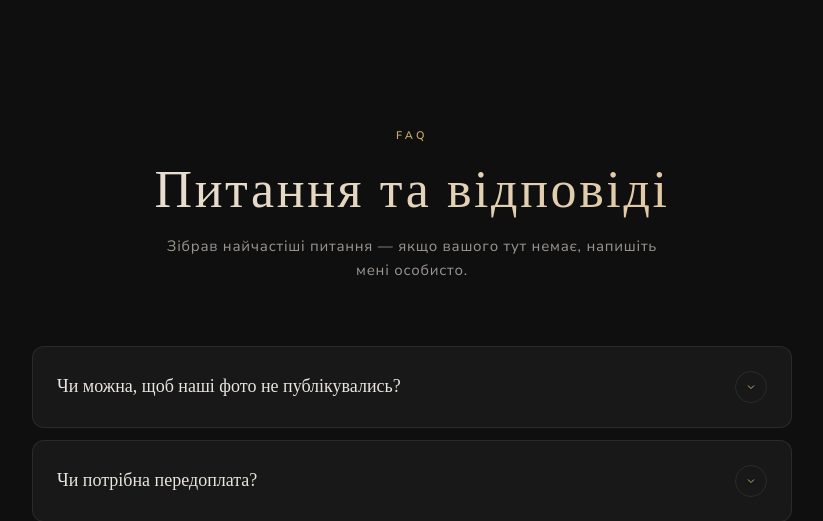
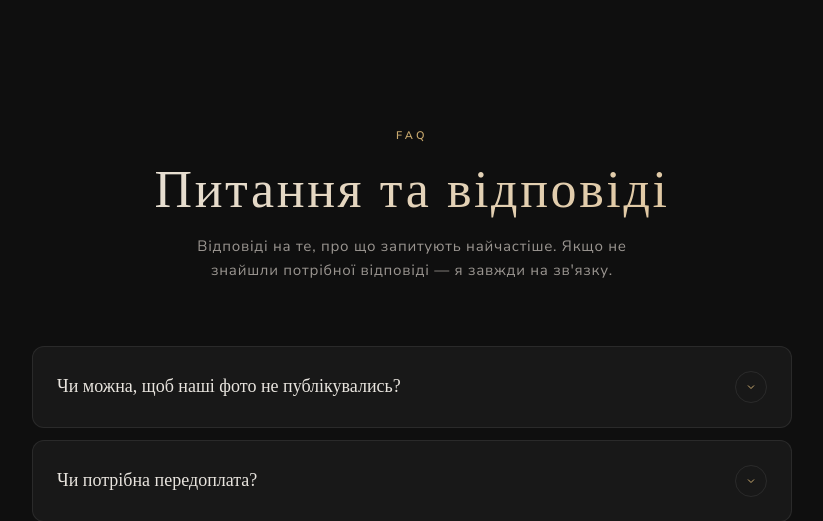
Before and after one commit to franya1111/n.franya.dev, a PHP site: page / in a window 1280 px wide. Shown: the part 4948-5469 px from the top of the page, without its empty margins (228-1051 px from the left). Run offline with PHP 8.4, Linux system fonts and the light colour scheme; some web fonts are replaced.

Commit message:
Update FAQ section subtitle copy
Was: 'Зібрав найчастіші питання — якщо вашого тут немає, напишіть мені особисто.'
Now: 'Відповіді на те, про що запитують найчастіше. Якщо не знайшли потрібної відповіді — я завжди на зв\'язку.'

Title 'Питання та відповіді' and label 'FAQ' unchanged.

```diff
--- a/index.php
+++ b/index.php
@@ -211,7 +211,7 @@ require_once __DIR__ . '/includes/header.php';
             <div class="faq-header reveal">
                 <span class="section-label">FAQ</span>
                 <h2 class="section-title">Питання та відповіді</h2>
-                <p class="section-subtitle">Зібрав найчастіші питання — якщо вашого тут немає, напишіть мені особисто.</p>
+                <p class="section-subtitle">Відповіді на те, про що запитують найчастіше. Якщо не знайшли потрібної відповіді — я завжди на зв'язку.</p>
             </div>
 
             <?php foreach ($FAQS as $faq): ?>
```
